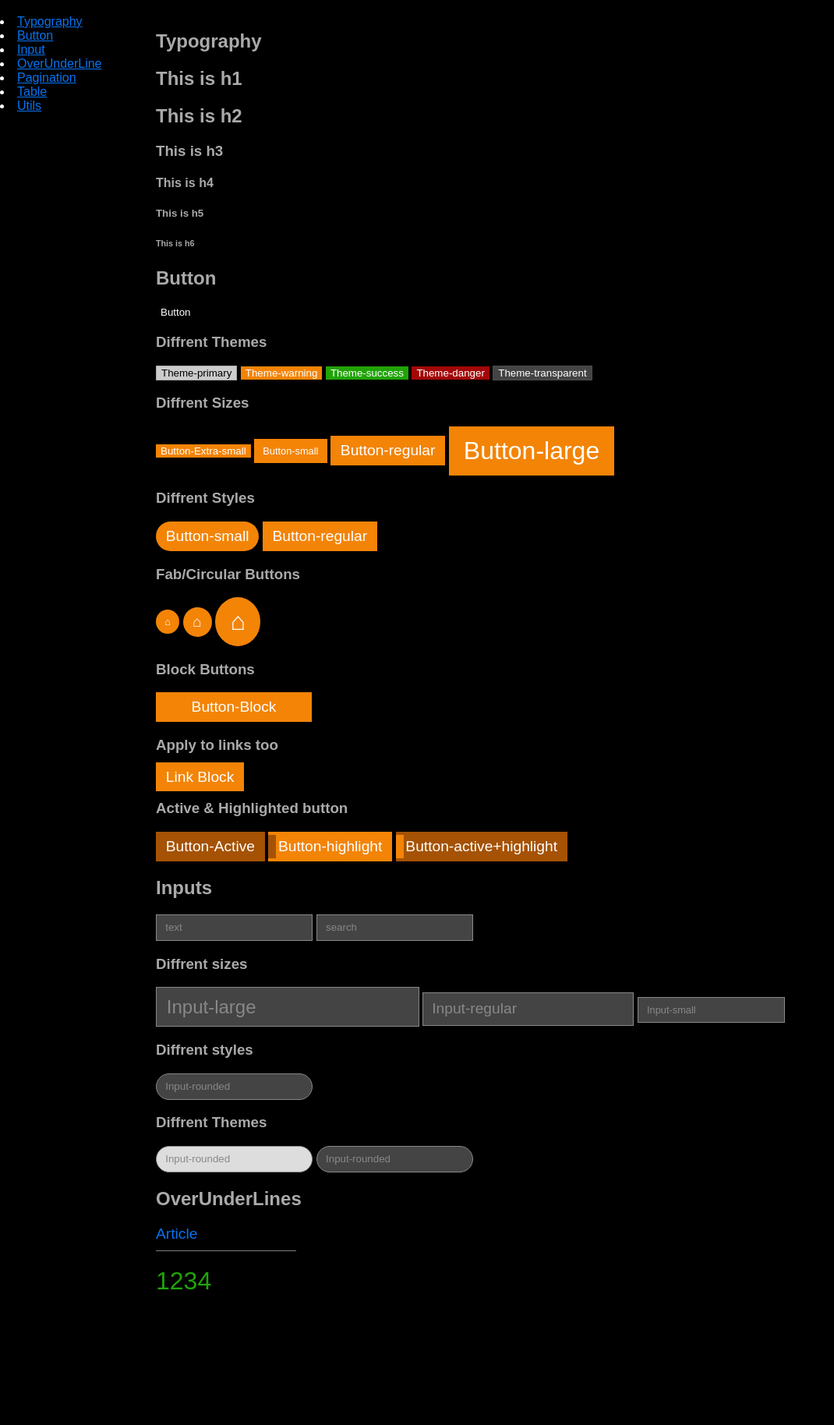
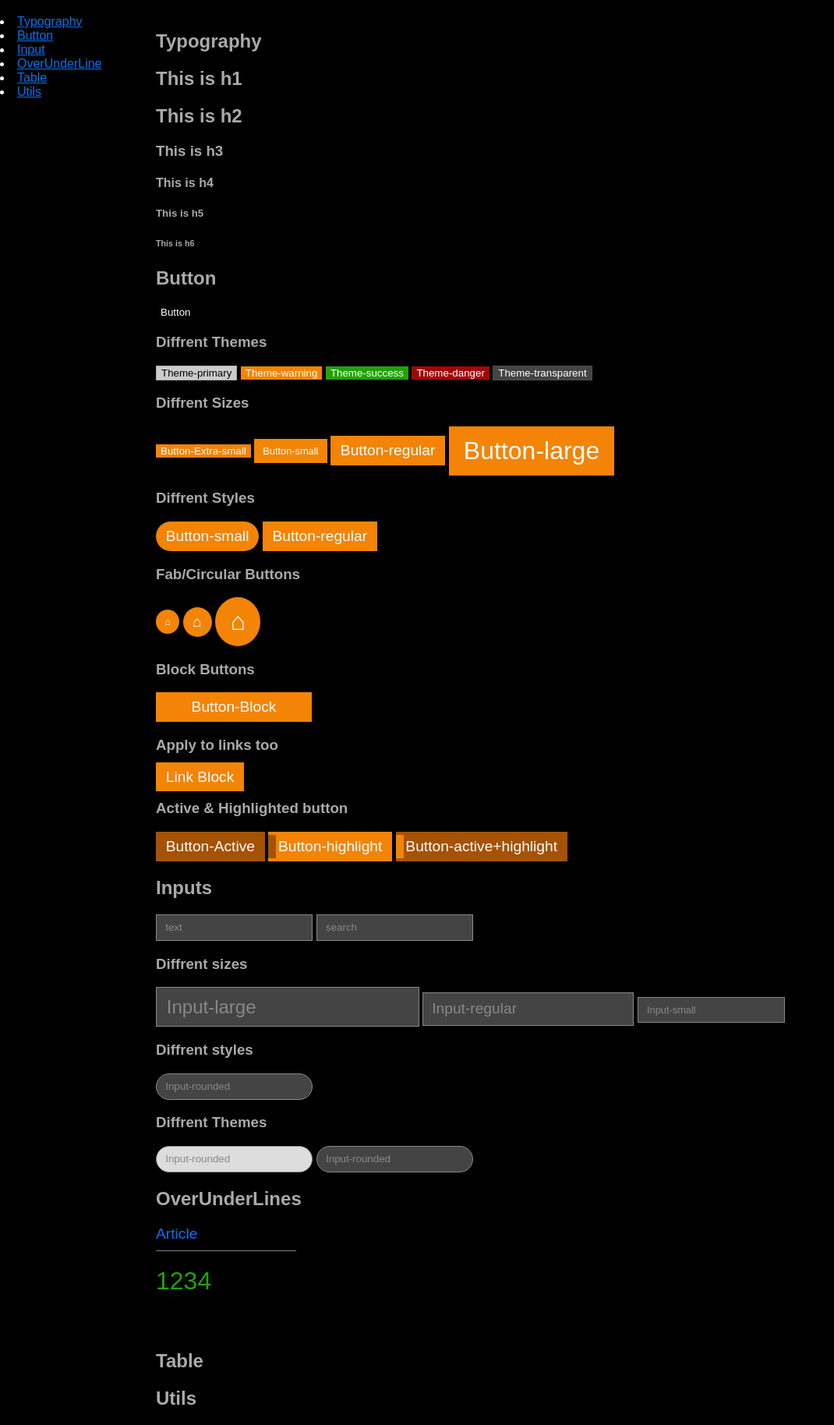
Before and after one commit to MeredithCorpOSS/lego-ui, a plain HTML site: page index.html in a window 1280 px wide. Shown: the part 61-1889 px from the top of the page at 78% size, without its empty margins (0-1070 px from the left). Before the commit the page ends 1773 px from the top, so only its background shows below. Drawn offline with Linux system fonts and the light colour scheme.

Commit message:
Initail commit

```diff
--- a/index.html
+++ b/index.html
@@ -26,7 +26,6 @@
             <li><a href="#Button">Button</a></li>
             <li><a href="#Input">Input</a></li>
             <li><a href="#OverUnderLine">OverUnderLine</a></li>
-            <li><a href="#Pagination">Pagination</a></li>
             <li><a href="#Table">Table</a></li>
             <li><a href="#Utils">Utils</a></li>
         </nav>
@@ -120,6 +119,18 @@
                 </div>
             </div>
         </section>
+        <section id="Table">
+          <h2>Table</h2>
+          <div>
+
+          </div>
+      </section>
+      <section id="Utils">
+        <h2>Utils</h2>
+        <div>
+
+        </div>
+    </section>
     </div>
 </main>
 
```
